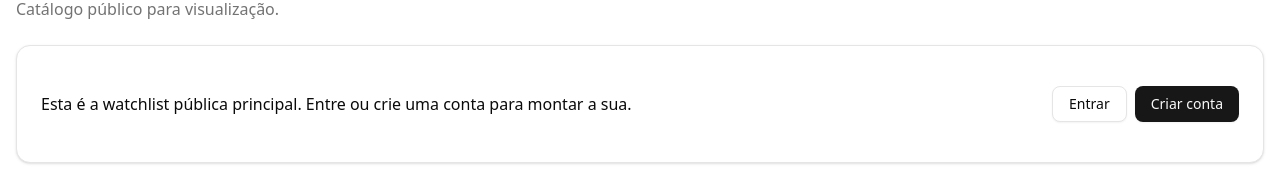
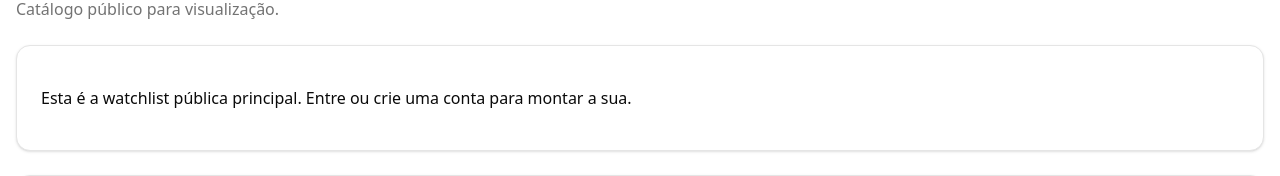
Before and after one commit to ernestosrf/streaming_manager, a React (Vite) app in the folder streaming-frontend/: page / in a window 1280 px wide. Shown: the part 128-304 px from the top of the page. Built offline with nearby package versions, Linux system fonts and the light colour scheme; no server answers.

Commit message:
fix(ui): remove duplicate sign-in buttons from the home page
Entrar and Criar conta already live in the header, so the home banner keeps only the explanation.

```diff
--- a/streaming-frontend/src/components/WatchlistView.jsx
+++ b/streaming-frontend/src/components/WatchlistView.jsx
@@ -244,18 +244,10 @@ function WatchlistView({ ownerUsername, isHome = false }) {
 
       {isHome && !isAuthenticated && (
         <Card className="mb-6">
-          <CardContent className="py-4 flex flex-col gap-3 md:flex-row md:items-center md:justify-between">
+          <CardContent className="py-4">
             <p className="text-sm md:text-base">
               Esta é a watchlist pública principal. Entre ou crie uma conta para montar a sua.
             </p>
-            <div className="flex gap-2">
-              <Button variant="outline" asChild>
-                <Link to="/login">Entrar</Link>
-              </Button>
-              <Button asChild>
-                <Link to="/register">Criar conta</Link>
-              </Button>
-            </div>
           </CardContent>
         </Card>
       )}
```
